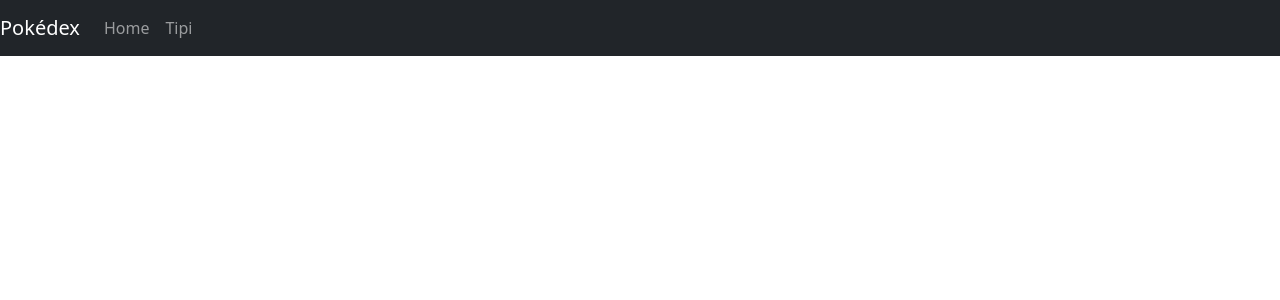
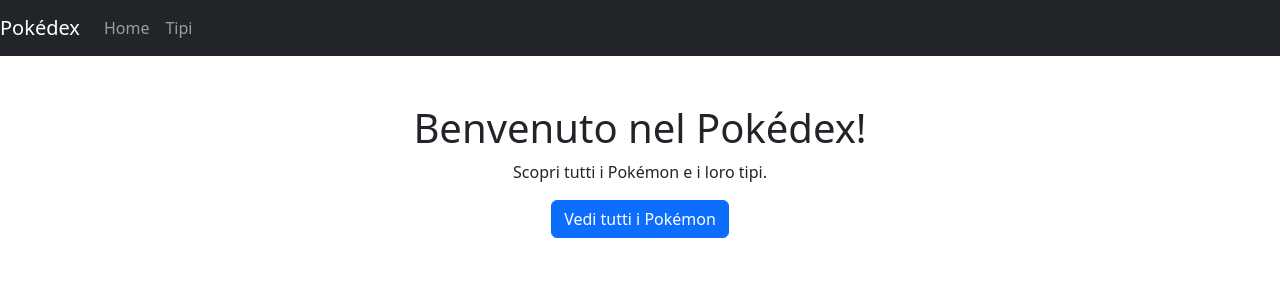
Before and after one commit to MaurizioCr/pokedexx, a React (Create React App) app: page / in a window 1280 px wide. Shown: the top 300 px of the page. Built offline with nearby package versions, Linux system fonts and the light colour scheme.

Commit message:
Home e app

```diff
--- a/src/App.js
+++ b/src/App.js
@@ -1,15 +1,25 @@
 import logo from './logo.svg';
 import './App.css';
 import 'bootstrap/dist/css/bootstrap.min.css';
-import { BrowserRouter as Router, Route, Switch } from 'react-router-dom';
+import { BrowserRouter as Router, Route, Routes } from 'react-router-dom';
 import NavBar from './components/MyNavbar';
+import Home from './components/Home';
+import TypePage from './components/TypePage';
+import PokemonDetail from './components/PokemonDetail';
+import TypeList from './components/TypeList';
+
 
 function App() {
   return (
     <Router>
       <NavBar />
+      <Routes>
+        <Route path="/" element={<Home />} />
+        <Route path="/types" element={<TypeList />} />
+        <Route path="/type/:type" element={<TypePage />} />
+        <Route path="/pokemon/:id" element={<PokemonDetail />} />
+      </Routes>
     </Router>
   );
 }
-
 export default App;
--- /dev/null
+++ b/src/components/Home.jsx
@@ -0,0 +1,16 @@
+import { Container, Button } from 'react-bootstrap';
+import { Link } from 'react-router-dom';
+
+function Home() {
+  return (
+    <Container className="text-center mt-5">
+      <h1>Benvenuto nel Pokédex!</h1>
+      <p>Scopri tutti i Pokémon e i loro tipi.</p>
+      <Link to="/pokemon">
+        <Button variant="primary">Vedi tutti i Pokémon</Button>
+      </Link>
+    </Container>
+  );
+}
+
+export default Home;
```
